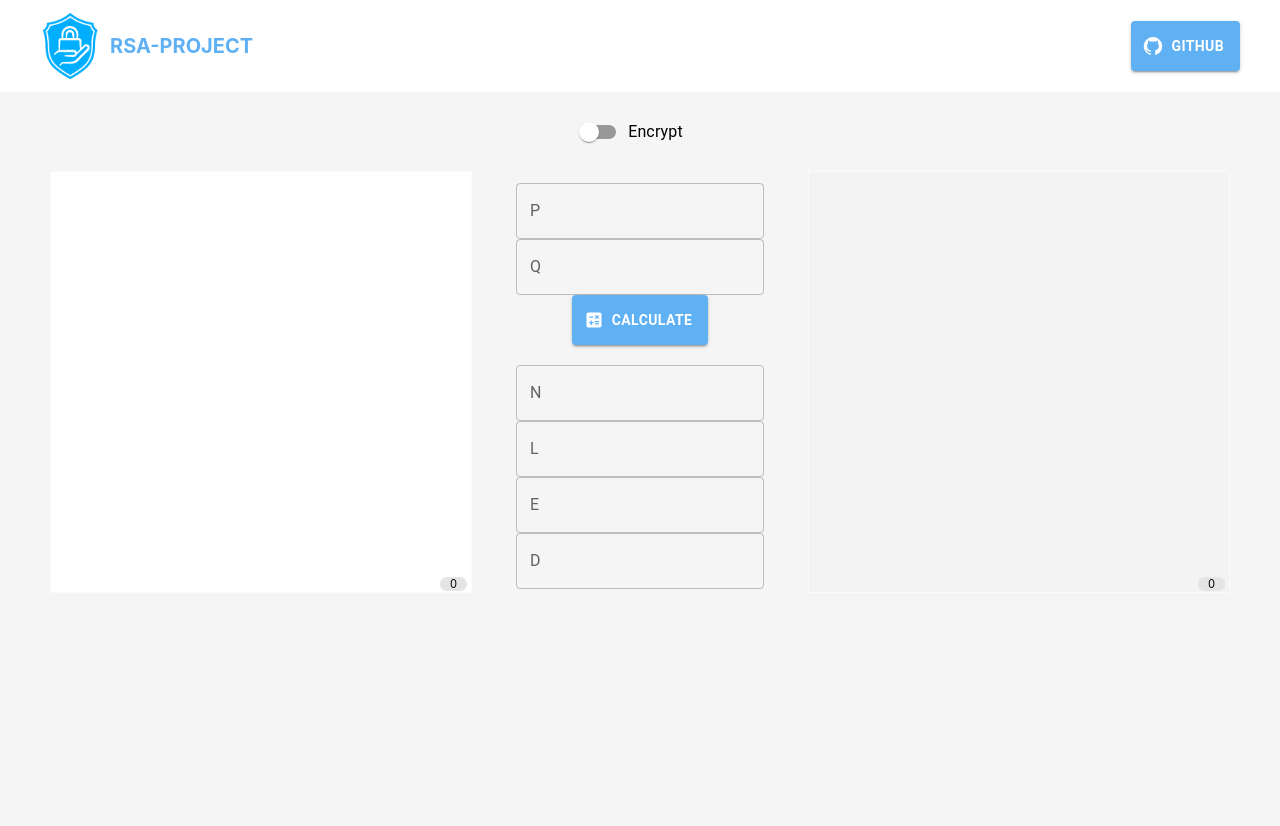
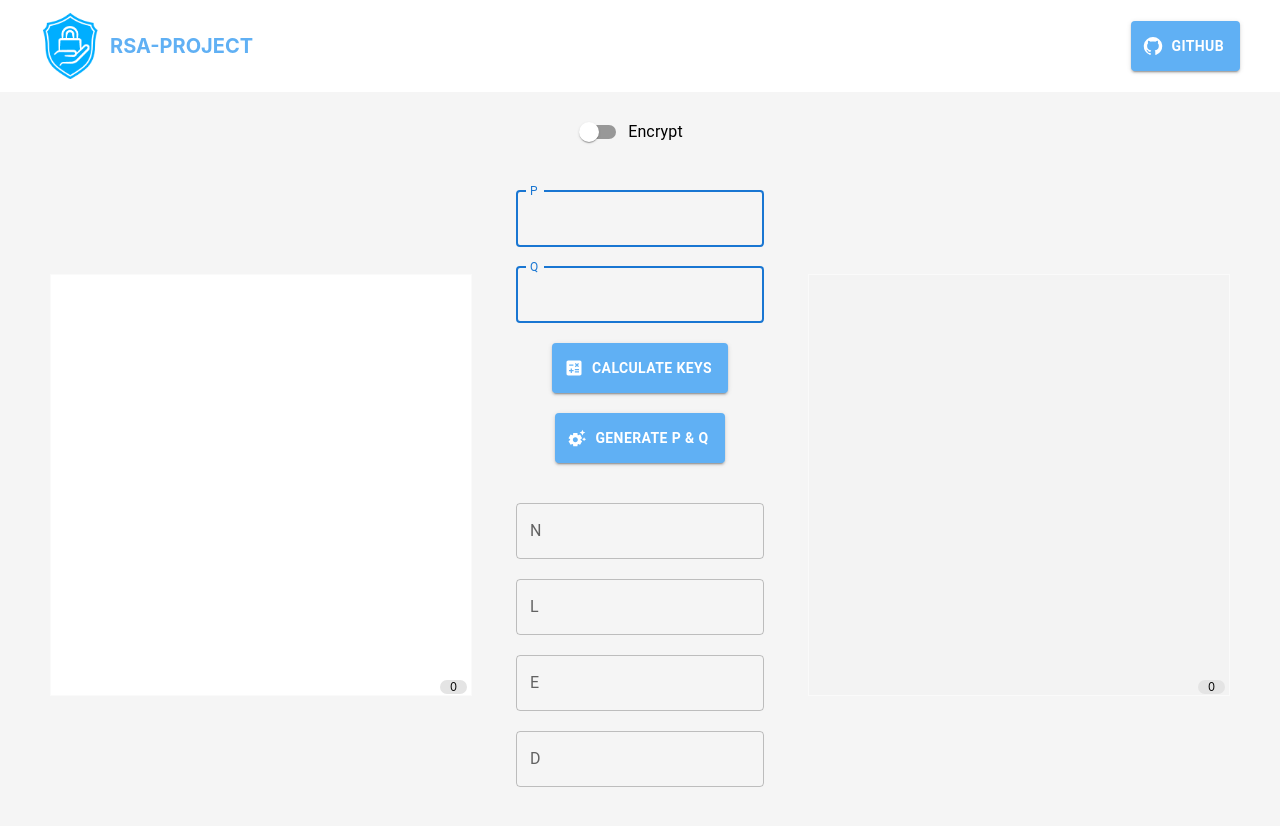
Before and after one commit to ShakNorris/rsa-project, a React (Create React App) app: page / in a window 1280 px wide. Shown: the top 826 px of the page. Before the commit the page ends 800 px from the top, so only its background shows below. Built offline with nearby package versions, Linux system fonts and the light colour scheme.

Commit message:
Added P & Q generator

```diff
--- a/src/Components/Main.css
+++ b/src/Components/Main.css
@@ -20,7 +20,7 @@ textarea{
 }
 
 .prime > *{
-    margin: 10px;
+    margin: 10px !important;
 }
 
 .key-values{
@@ -28,7 +28,7 @@ textarea{
 }
 
 .key-values > *{
-    margin: 10px;
+    margin: 10px !important;
 }
 .main{
     margin-top:-30px;
--- a/src/Components/Main.js
+++ b/src/Components/Main.js
@@ -1,6 +1,7 @@
 import React, { useState, useEffect } from 'react'
 import { Switch, FormControlLabel, FormGroup, TextField,Button } from '@mui/material';
 import CalculateIcon from '@mui/icons-material/Calculate';
+import SettingsSuggestIcon from '@mui/icons-material/SettingsSuggest';
 
 import './Main.css'
 
@@ -8,17 +9,51 @@ function Main() {
     const [inputCount, setInputCount] = useState(0);
     const [outputCount, setOutputCount] = useState(0);
     const [check, setCheck] = useState(false);
+    const [P, setP] = useState();
+    const [Q, setQ] = useState();
 
-    const handleChange = () => {
+    const changeCheck = () => {
         setCheck((e) => !e);
     };
+
+    const getPrimes = (min, max) => {
+        const result = Array(max + 1)
+          .fill(0)
+          .map((_, i) => i);
+        for (let i = 2; i <= Math.sqrt(max + 1); i++) {
+          for (let j = i ** 2; j < max + 1; j += i) delete result[j];
+        }
+        return Object.values(result.slice(Math.max(min, 2)));
+      };
+
+      const getRandNum = (min, max) => {
+        return Math.floor(Math.random() * (max - min + 1) + min);
+      };
+
+      const getRandPrime = (min, max) => {
+        const primes = getPrimes(min, max);
+        return primes[getRandNum(0, primes.length - 1)];
+      };
+
+      const generatePnQ = () => {
+        setQ(getRandPrime(1,1000));
+        setP(getRandPrime(1,1000));
+      }
+
+      const handleChangeP = (event) => {
+        setP(event.target.value);
+      };
+
+      const handleChangeQ = (event) => {
+        setQ(event.target.value);
+      };
 
   return (
     <div>
         <div className='toggle'>
             <FormGroup className='toggle'>
                 <FormControlLabel
-                control={<Switch check={check} onChange={handleChange} />}
+                control={<Switch check={check} onChange={changeCheck} />}
                 label={`${check ? 'Decrypt':'Encrypt'}`}
                 />
             </FormGroup>
@@ -34,14 +69,20 @@ function Main() {
 
             <div className='keys'>
                 <div className='prime'>
-                    <TextField id="outlined-basic" label="P" variant="outlined" />
-                    <TextField id="outlined-basic" label="Q" variant="outlined" />
+                    <TextField id="P" label="P" variant="outlined" focused value={P} onChange={handleChangeP}/>
+                    <TextField id="Q" label="Q" variant="outlined" focused value={Q} onChange={handleChangeQ}/>
                     <Button variant="contained" startIcon={<CalculateIcon/>}
                     style={{
                         height:50,
                         backgroundColor:'#60b0f4',
                         fontWeight: "bold",
-                    }}>Calculate</Button>
+                    }}>Calculate Keys</Button>
+                    <Button onClick={generatePnQ} variant="contained" startIcon={<SettingsSuggestIcon/>}
+                    style={{
+                        height:50,
+                        backgroundColor:'#60b0f4',
+                        fontWeight: "bold",
+                    }}>Generate P & Q</Button>
                 </div>
                 <div className='key-values'>
                     <TextField
```
